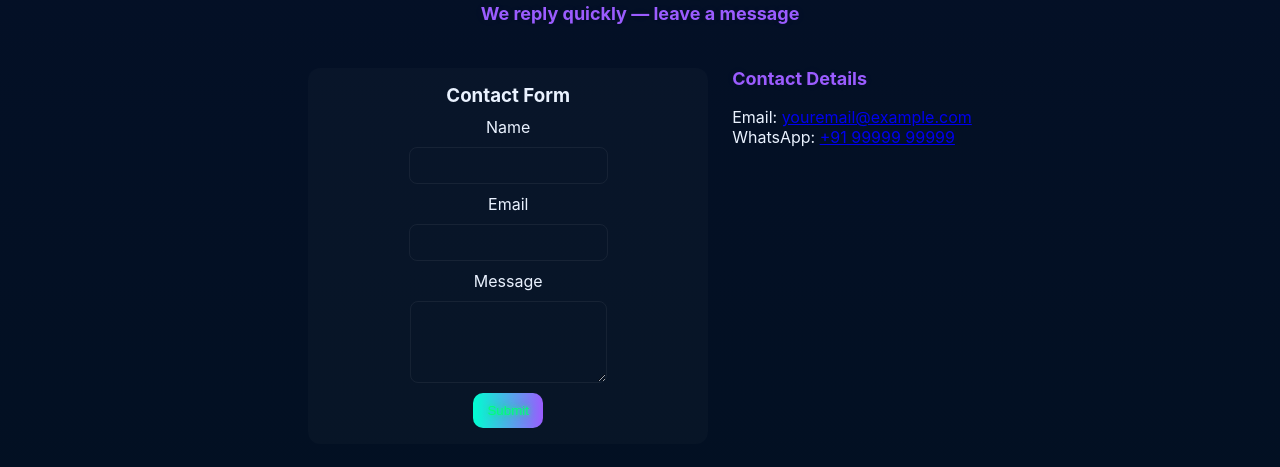
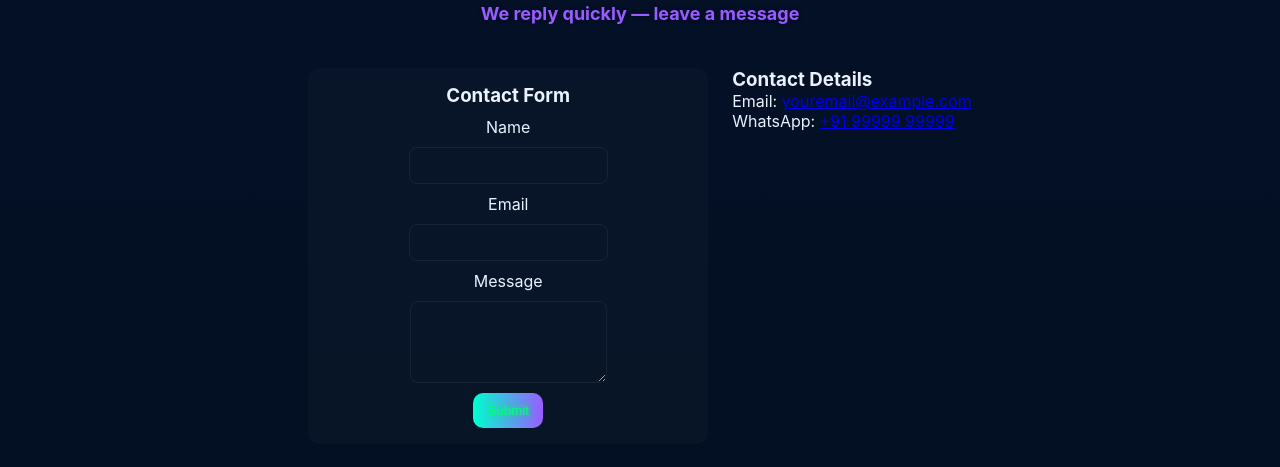
Before and after one commit to shemraj748-hue/NS-, a website: page contact.html in a window 1280 px wide. Shown: the part 135-602 px from the top of the page. Drawn offline with Linux system fonts and the light colour scheme.

Commit message:
Update contact.html

```diff
--- a/contact.html
+++ b/contact.html
@@ -40,7 +40,7 @@
     </form>
 
     <div class="contact-info">
-      <h3 class="neon-small">Contact Details</h3>
+      <h3 class="-small">Contact Details</h3>
       <p>Email: <a href="mailto:youremail@example.com">youremail@example.com</a></p>
       <p>WhatsApp: <a href="https://wa.me/919999999999">+91 99999 99999</a></p>
     </div>
```
